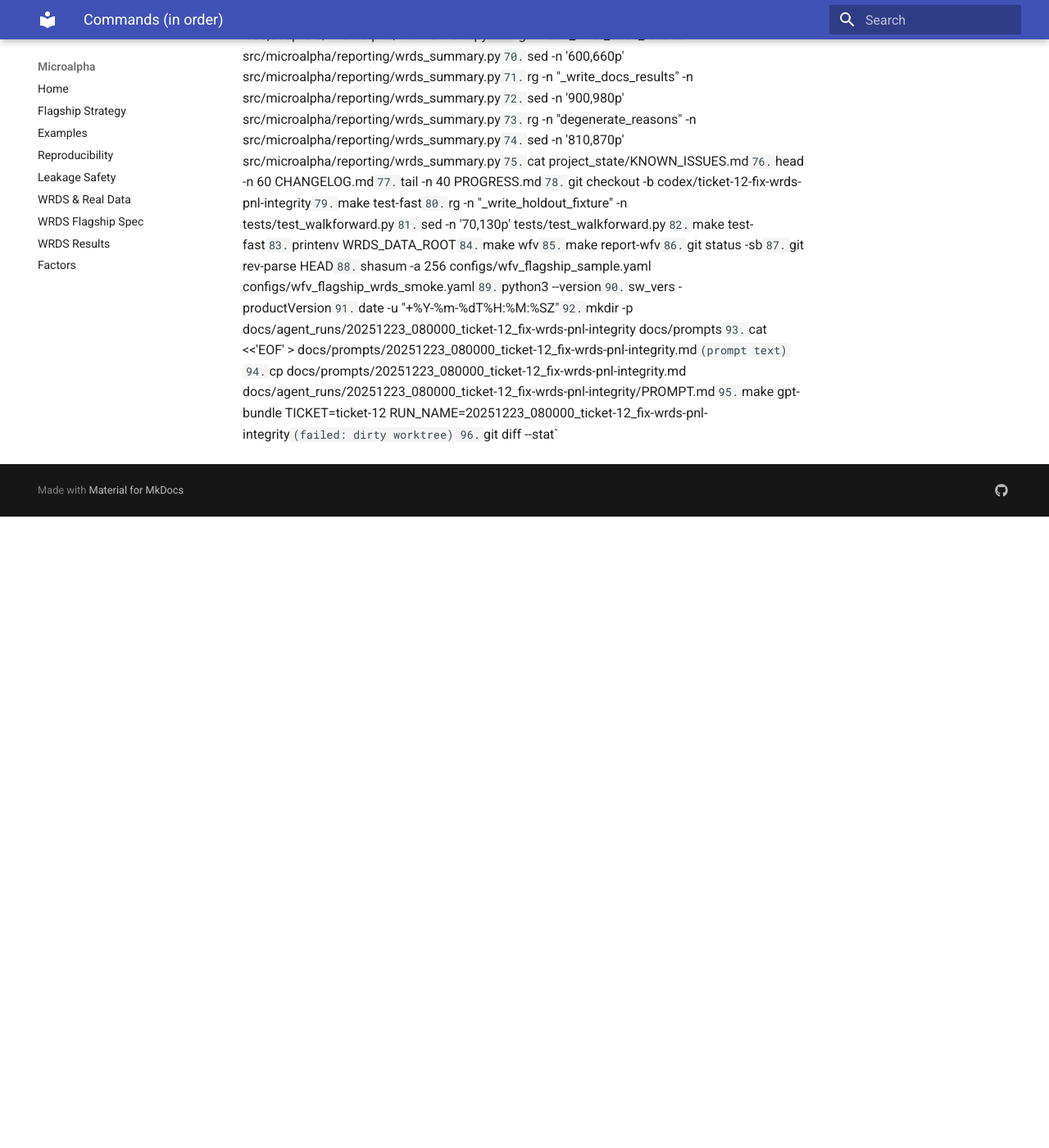
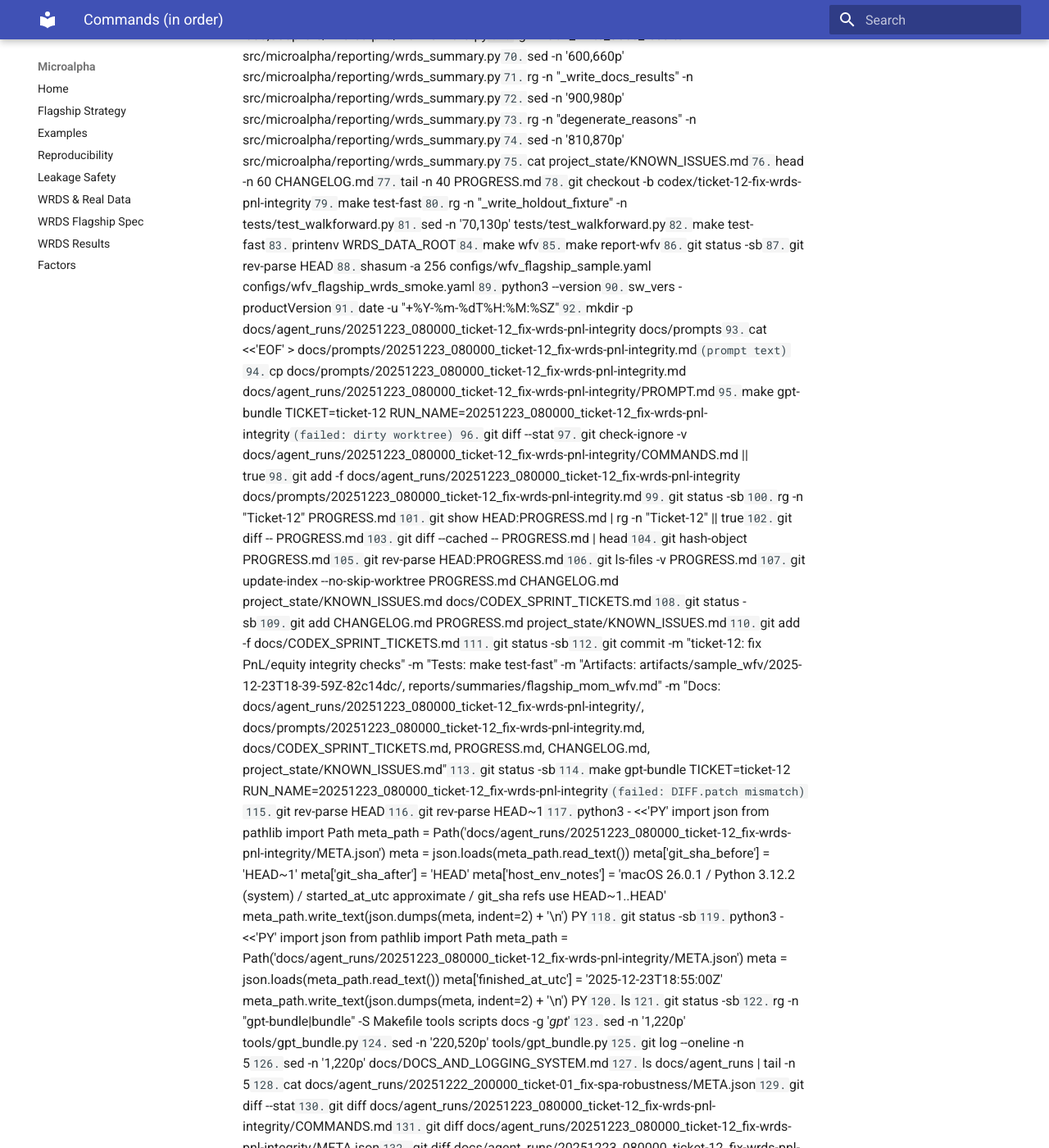
Before and after one commit to MateoBodon/microalpha, an MkDocs documentation site: the page built from docs/agent_runs/20251223_080000_ticket-12_fix-wrds-pnl-integrity/COMMANDS.md, in a window 1280 px wide and 1400 px high, scrolled down 3819 px. Shown: the whole window at 82% size. Built offline with MkDocs 1.6.1 and Material for MkDocs 9.7.7, drawn with Linux system fonts in a browser that asks for light colours; before the commit the page ends 4449 px from its top, so only the background shows below that; some of the changed text lies outside the part shown.

Commit message:
ticket-12: finalize run logs + bundle
Tests: not run (log updates only)

Artifacts: docs/gpt_bundles/2025-12-23T18-55-00Z_ticket-12_20251223_080000_ticket-12_fix-wrds-pnl-integrity.zip

Docs: docs/agent_runs/20251223_080000_ticket-12_fix-wrds-pnl-integrity/COMMANDS.md, docs/agent_runs/20251223_080000_ticket-12_fix-wrds-pnl-integrity/META.json, docs/agent_runs/20251223_080000_ticket-12_fix-wrds-pnl-integrity/RESULTS.md

```diff
--- a/docs/agent_runs/20251223_080000_ticket-12_fix-wrds-pnl-integrity/COMMANDS.md
+++ b/docs/agent_runs/20251223_080000_ticket-12_fix-wrds-pnl-integrity/COMMANDS.md
@@ -185,3 +185,75 @@ PY`
 94. `cp docs/prompts/20251223_080000_ticket-12_fix-wrds-pnl-integrity.md docs/agent_runs/20251223_080000_ticket-12_fix-wrds-pnl-integrity/PROMPT.md`
 95. `make gpt-bundle TICKET=ticket-12 RUN_NAME=20251223_080000_ticket-12_fix-wrds-pnl-integrity` (failed: dirty worktree)
 96. `git diff --stat`
+97. `git check-ignore -v docs/agent_runs/20251223_080000_ticket-12_fix-wrds-pnl-integrity/COMMANDS.md || true`
+98. `git add -f docs/agent_runs/20251223_080000_ticket-12_fix-wrds-pnl-integrity docs/prompts/20251223_080000_ticket-12_fix-wrds-pnl-integrity.md`
+99. `git status -sb`
+100. `rg -n "Ticket-12" PROGRESS.md`
+101. `git show HEAD:PROGRESS.md | rg -n "Ticket-12" || true`
+102. `git diff -- PROGRESS.md`
+103. `git diff --cached -- PROGRESS.md | head`
+104. `git hash-object PROGRESS.md`
+105. `git rev-parse HEAD:PROGRESS.md`
+106. `git ls-files -v PROGRESS.md`
+107. `git update-index --no-skip-worktree PROGRESS.md CHANGELOG.md project_state/KNOWN_ISSUES.md docs/CODEX_SPRINT_TICKETS.md`
+108. `git status -sb`
+109. `git add CHANGELOG.md PROGRESS.md project_state/KNOWN_ISSUES.md`
+110. `git add -f docs/CODEX_SPRINT_TICKETS.md`
+111. `git status -sb`
+112. `git commit -m "ticket-12: fix PnL/equity integrity checks" -m "Tests: make test-fast" -m "Artifacts: artifacts/sample_wfv/2025-12-23T18-39-59Z-82c14dc/, reports/summaries/flagship_mom_wfv.md" -m "Docs: docs/agent_runs/20251223_080000_ticket-12_fix-wrds-pnl-integrity/, docs/prompts/20251223_080000_ticket-12_fix-wrds-pnl-integrity.md, docs/CODEX_SPRINT_TICKETS.md, PROGRESS.md, CHANGELOG.md, project_state/KNOWN_ISSUES.md"`
+113. `git status -sb`
+114. `make gpt-bundle TICKET=ticket-12 RUN_NAME=20251223_080000_ticket-12_fix-wrds-pnl-integrity` (failed: DIFF.patch mismatch)
+115. `git rev-parse HEAD`
+116. `git rev-parse HEAD~1`
+117. `python3 - <<'PY'
+import json
+from pathlib import Path
+meta_path = Path('docs/agent_runs/20251223_080000_ticket-12_fix-wrds-pnl-integrity/META.json')
+meta = json.loads(meta_path.read_text())
+meta['git_sha_before'] = 'HEAD~1'
+meta['git_sha_after'] = 'HEAD'
+meta['host_env_notes'] = 'macOS 26.0.1 / Python 3.12.2 (system) / started_at_utc approximate / git_sha refs use HEAD~1..HEAD'
+meta_path.write_text(json.dumps(meta, indent=2) + '\n')
+PY`
+118. `git status -sb`
+119. `python3 - <<'PY'
+import json
+from pathlib import Path
+meta_path = Path('docs/agent_runs/20251223_080000_ticket-12_fix-wrds-pnl-integrity/META.json')
+meta = json.loads(meta_path.read_text())
+meta['finished_at_utc'] = '2025-12-23T18:55:00Z'
+meta_path.write_text(json.dumps(meta, indent=2) + '\n')
+PY`
+120. `ls`
+121. `git status -sb`
+122. `rg -n "gpt-bundle|bundle" -S Makefile tools scripts docs -g '*gpt*'`
+123. `sed -n '1,220p' tools/gpt_bundle.py`
+124. `sed -n '220,520p' tools/gpt_bundle.py`
+125. `git log --oneline -n 5`
+126. `sed -n '1,220p' docs/DOCS_AND_LOGGING_SYSTEM.md`
+127. `ls docs/agent_runs | tail -n 5`
+128. `cat docs/agent_runs/20251222_200000_ticket-01_fix-spa-robustness/META.json`
+129. `git diff --stat`
+130. `git diff docs/agent_runs/20251223_080000_ticket-12_fix-wrds-pnl-integrity/COMMANDS.md`
+131. `git diff docs/agent_runs/20251223_080000_ticket-12_fix-wrds-pnl-integrity/META.json`
+132. `git diff docs/agent_runs/20251223_080000_ticket-12_fix-wrds-pnl-integrity/RESULTS.md`
+133. `cat docs/agent_runs/20251223_080000_ticket-12_fix-wrds-pnl-integrity/META.json`
+134. `git rev-parse HEAD~1`
+135. `date -u "+%Y-%m-%dT%H:%M:%SZ"`
+136. `python3 - <<'PY'
+import json
+from pathlib import Path
+meta_path = Path('docs/agent_runs/20251223_080000_ticket-12_fix-wrds-pnl-integrity/META.json')
+meta = json.loads(meta_path.read_text())
+meta['git_sha_before'] = '82c14dc66883980970bb812f30cced2ca2e1d352'
+meta['git_sha_after'] = 'HEAD'
+meta['finished_at_utc'] = '2025-12-23T19:07:50Z'
+meta['host_env_notes'] = (
+    'macOS 26.0.1 / Python 3.12.2 (system) / started_at_utc approximate '
+    '/ git_sha_after uses HEAD for bundle reproducibility'
+)
+meta_path.write_text(json.dumps(meta, indent=2) + '\n')
+PY`
+137. `git add -f docs/agent_runs/20251223_080000_ticket-12_fix-wrds-pnl-integrity/COMMANDS.md docs/agent_runs/20251223_080000_ticket-12_fix-wrds-pnl-integrity/META.json docs/agent_runs/20251223_080000_ticket-12_fix-wrds-pnl-integrity/RESULTS.md`
+138. `git commit -m "ticket-12: finalize run logs + bundle" -m "Tests: not run (log updates only)" -m "Artifacts: docs/gpt_bundles/2025-12-23T18-55-00Z_ticket-12_20251223_080000_ticket-12_fix-wrds-pnl-integrity.zip" -m "Docs: docs/agent_runs/20251223_080000_ticket-12_fix-wrds-pnl-integrity/COMMANDS.md, docs/agent_runs/20251223_080000_ticket-12_fix-wrds-pnl-integrity/META.json, docs/agent_runs/20251223_080000_ticket-12_fix-wrds-pnl-integrity/RESULTS.md"`
+139. `BUNDLE_TIMESTAMP=2025-12-23T18-55-00Z make gpt-bundle TICKET=ticket-12 RUN_NAME=20251223_080000_ticket-12_fix-wrds-pnl-integrity`
--- a/docs/agent_runs/20251223_080000_ticket-12_fix-wrds-pnl-integrity/META.json
+++ b/docs/agent_runs/20251223_080000_ticket-12_fix-wrds-pnl-integrity/META.json
@@ -2,11 +2,11 @@
   "run_name": "20251223_080000_ticket-12_fix-wrds-pnl-integrity",
   "ticket_id": "ticket-12",
   "started_at_utc": "2025-12-23T17:50:00Z",
-  "finished_at_utc": "2025-12-23T18:46:51Z",
+  "finished_at_utc": "2025-12-23T19:07:50Z",
   "git_sha_before": "82c14dc66883980970bb812f30cced2ca2e1d352",
-  "git_sha_after": "82c14dc66883980970bb812f30cced2ca2e1d352",
+  "git_sha_after": "HEAD",
   "branch_name": "codex/ticket-12-fix-wrds-pnl-integrity",
-  "host_env_notes": "macOS 26.0.1 / Python 3.12.2 (system) / started_at_utc approximate",
+  "host_env_notes": "macOS 26.0.1 / Python 3.12.2 (system) / started_at_utc approximate / git_sha_after uses HEAD for bundle reproducibility",
   "dataset_id": "sample_synth_v1",
   "config_paths": [
     "configs/wfv_flagship_sample.yaml",
```
Also changed, not shown: docs/agent_runs/20251223_080000_ticket-12_fix-wrds-pnl-integrity/RESULTS.md (+1 -0 lines).
